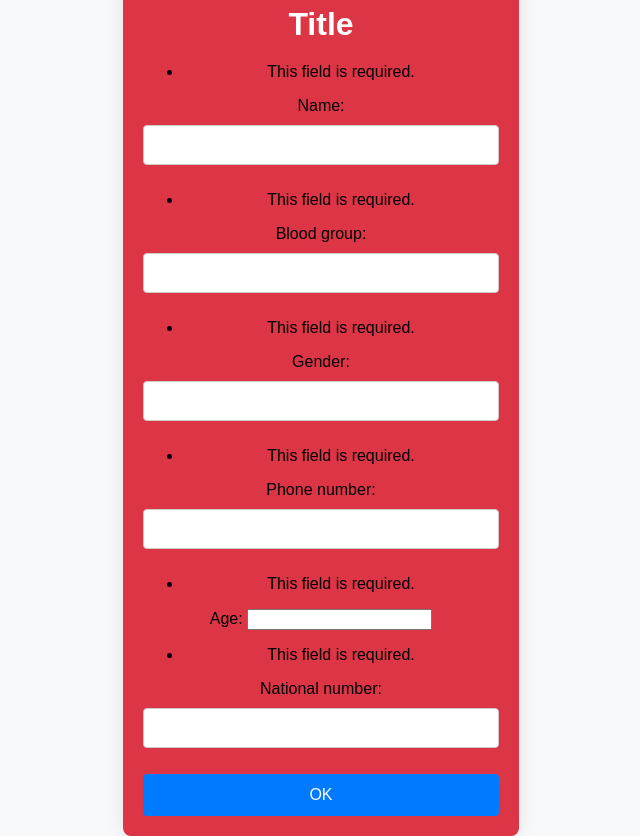
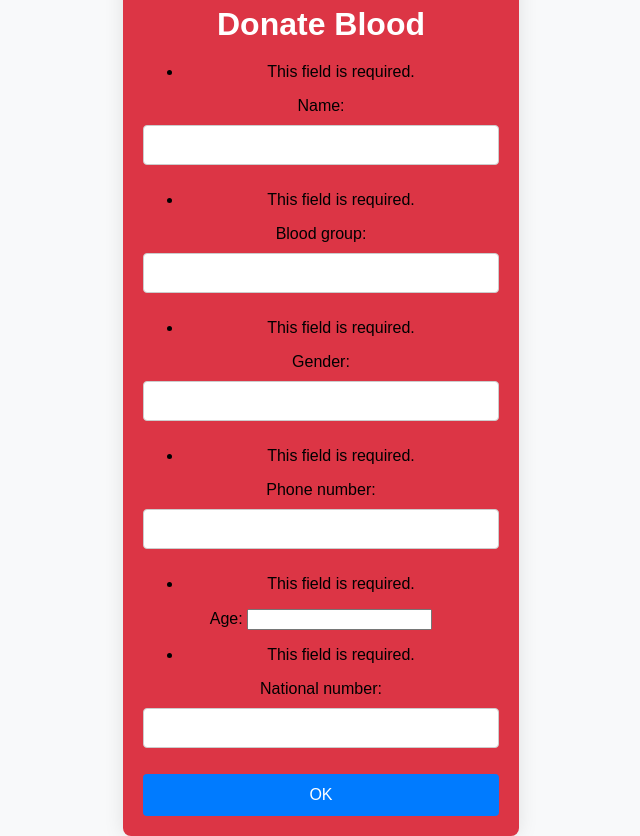
Before and after one commit to Rifat21201012/donor, a Django app: page /products/add-product in a window 1280 px wide. Shown: the whole page, without its empty margins (319-959 px from the left). Run offline with Django 5.2, Linux system fonts and the light colour scheme.

Commit message:
8th  push

```diff
--- a/mysite/templates/forms.html
+++ b/mysite/templates/forms.html
@@ -55,7 +55,7 @@
 <body>
 
 <form method="GET">
-    <h1>Title</h1>
+    <h1>Donate Blood</h1>
     {% csrf_token %}
     {{ form.as_p }}
     <button type="submit">OK</button>
--- a/mysite/templates/home.html
+++ b/mysite/templates/home.html
@@ -60,7 +60,7 @@
     <a href="#">Home</a>
     <a href="{% url 'another' %}">About us</a>
     <a href="{% url 'add-product' %}">Donate Blood</a>
-    <a href="#">Search Donor</a>
+    <a href="{% url 'another_new' %}">Search Donor</a>
     <a href="{% url 'signup' %}">Register</a>
     <a href="{% url 'login' %}">Login</a>
     <a href="{% url 'logout' %}">Logout</a>
```
Also changed, not shown: mysite/db.sqlite3.
